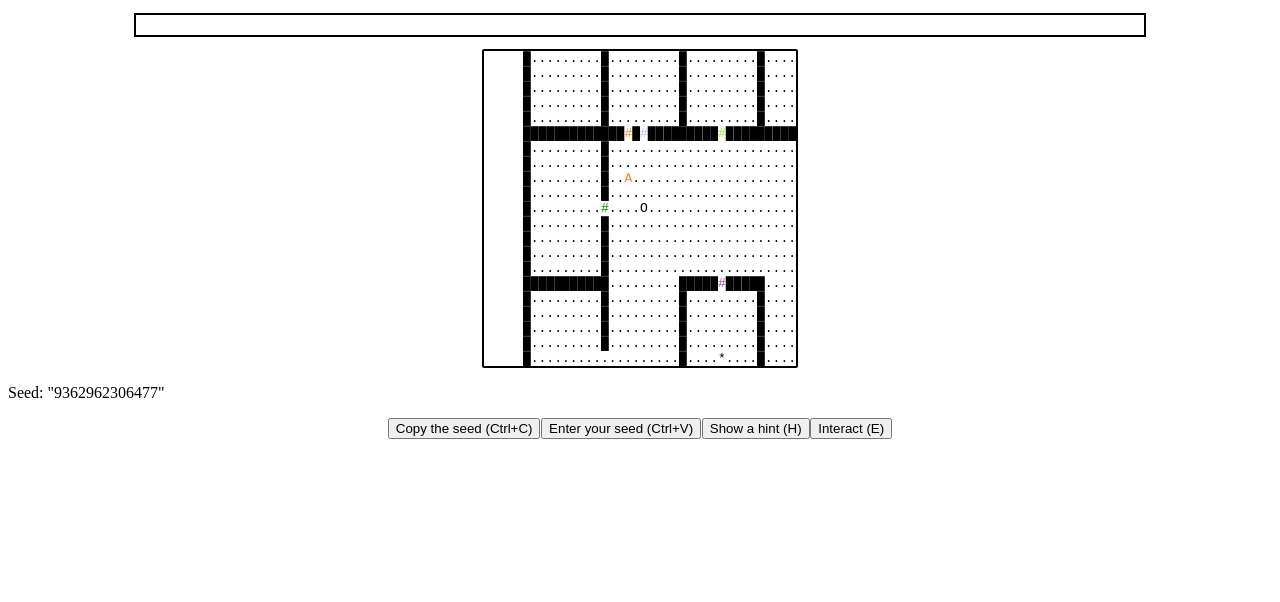
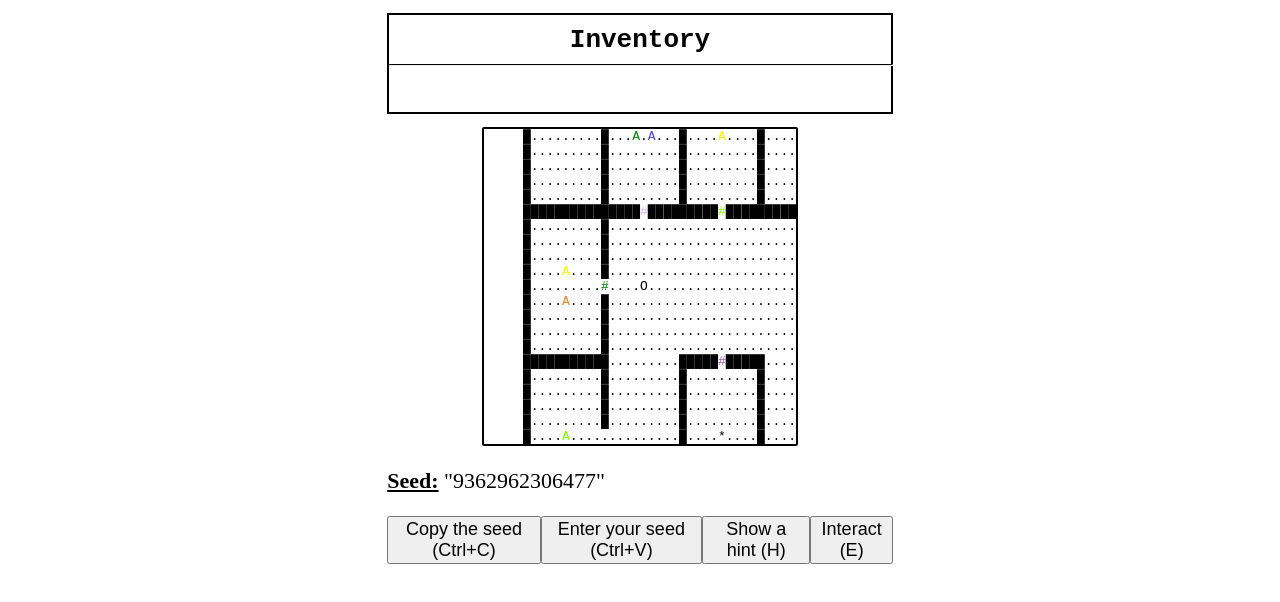
Before and after one commit to TheScientist14/RandomGame, a plain HTML site: page index.html in a window 1280 px wide. Drawn offline with Linux system fonts and the light colour scheme.

Commit message:
Chest generation

```diff
--- a/game.js
+++ b/game.js
@@ -146,7 +146,7 @@ function buildWorld() {
     generateColorGraph()
     // console.log(colorGraph)
     generateDoors()
-    generateChests()
+    generateChest()
     world[endRoom[1][1]][endRoom[1][0]] = star
 
     printWorld()
@@ -174,7 +174,7 @@ function generateColorGraph() {
 }
 
 function placeDoor(iRoom, iRoomColor) {
-    console.log(iRoom)
+    //console.log(iRoom)
     let doorCoord = iRoom[0]
     let doorColors = colorGraph[iRoomColor]
     world[doorCoord[1]][doorCoord[0]] = new DoorCell(doorColors)
@@ -186,8 +186,8 @@ function generateDoors() {
     chestRoomToColor.splice(endColor, 1)
     rand.permute(chestRoomToColor)
 
-    console.log(colorGraph)
-    console.log(chestRoomToColor)
+    //console.log(colorGraph)
+    //console.log(chestRoomToColor)
 
     chestRooms.forEach((room, roomIdx) => {
         placeDoor(room, chestRoomToColor[roomIdx])
@@ -328,3 +328,66 @@ function copySeed() {
     navigator.clipboard.writeText(rand.seedTxt);
     alert("Copied the seed");
 }
+
+function getDoorOrientation(iCoordDoor, iCoordRoom) {
+    let vectorX = iCoordDoor[0] - iCoordRoom[0]
+    let vectorY = iCoordDoor[1] - iCoordRoom[1]
+    let vectorLength = vectorX + vectorY
+
+    let vectorDir = [vectorX / vectorLength, vectorY / vectorLength]
+
+    return vectorDir
+}
+
+function generateChest() {
+    chestRoomToColor.length = 0
+    chestRoomToColor.push(...Array(nbColor).keys())
+    chestRoomToColor.splice(endColor, 1)
+    rand.permute(chestRoomToColor)
+
+    //console.log(colorGraph)
+    //console.log(chestRoomToColor)
+
+    chestRooms.forEach((room, roomIndex) => {
+        placeChest(room, chestRoomToColor[roomIndex])
+    })
+    placeChest(endRoom, endColor)
+
+
+}
+
+function placeChest(iRoom, iRoomColor) {
+    let roomCenterCoord = iRoom[1]
+    let chestColors = colorGraph[iRoomColor]
+    if (chestColors == null) return
+
+    let doorOrientation = getDoorOrientation(iRoom[0], iRoom[1])
+    console.log(doorOrientation)
+
+    switch (chestColors.length)
+    {
+        case 1:
+            world[roomCenterCoord[1]][roomCenterCoord[0]] = new ChestCell(chestColors[0])
+            console.log("case 1")
+            break;
+
+        case 2:
+            world[roomCenterCoord[1]+doorOrientation[0]][roomCenterCoord[0]-doorOrientation[1]] = new ChestCell(chestColors[0])
+            world[roomCenterCoord[1]-doorOrientation[0]][roomCenterCoord[0]+doorOrientation[1]] = new ChestCell(chestColors[1])
+
+            console.log("case 2")
+            break;
+
+        case 3:
+            world[roomCenterCoord[1] + doorOrientation[0]][roomCenterCoord[0] - doorOrientation[1]] = new ChestCell(chestColors[0])
+            world[roomCenterCoord[1] - doorOrientation[0]][roomCenterCoord[0] + doorOrientation[1]] = new ChestCell(chestColors[1])
+            world[roomCenterCoord[1] - doorOrientation[1]][roomCenterCoord[0] - doorOrientation[0]] = new ChestCell(chestColors[2])
+            console.log("case 3")
+            break;
+
+        default:
+
+            console.log("default")
+            break;
+    }
+}
--- a/index.css
+++ b/index.css
@@ -10,18 +10,55 @@
     caret-color: transparent;
 }
 
-.keyContainer {
+.inventoryContainer {
     display: flex;
+    flex-direction:column;
     font-family: monospace;
     font-weight: bold;
     border: solid 2px black;
-    margin-left: 10%;
-    margin-right: 10%;
+    margin-left: 30%;
+    margin-right: 30%;
     margin-top: 1%;
     margin-bottom: 1%;
-    justify-content: space-around;
     padding-top: 10px;
     padding-bottom: 10px;
+    align-items: center;
+}
+
+.inventoryTitle {
+    font-size:26px;
+    font-weight: bold;
+    margin-bottom:0.5%
+}
+
+hr{
+    border-top: solid 1px black;
+    width: 100%;
+}
+
+.keyContainer {
+    display: flex;
+    justify-content: space-between;
+    align-self:normal;
+    font-family: monospace;
+    font-weight: bold;
+    font-size: 24px;
+    margin-left: 20%;
+    margin-right: 20%;
+    margin-top: 1%;
+    margin-bottom: 1%;
+    padding-top: 10px;
+    padding-bottom: 10px;
+}
+
+#randomGame:focus {
+    caret-color: transparent;
+    border-radius: 2px;
+}
+
+.seedDisplay{
+    margin-left: 30%;
+    font-size: 22px;
 }
 
 .button-shortcut {
@@ -32,13 +69,21 @@
     justify-content: space-evenly;
 }
 
-#copySeed {}
+#copySeed {
+    font-size: 18px;
+}
 
-#pasteSeed {}
+#pasteSeed {
+    font-size: 18px;
+}
 
-#showHint {}
+#showHint {
+    font-size: 18px;
+}
 
-.interact {}
+#interact {
+    font-size: 18px;
+}
 
 .col0 {
     color: rgb(237, 28, 36);
--- a/index.html
+++ b/index.html
@@ -12,11 +12,13 @@
 </head>
 
 <body>
-    <div class="keyContainer" id="keyContainer">
-        <div></div>
+    <div class="inventoryContainer">
+        <div class="inventoryTitle"><b>Inventory</b></div>
+        <hr />
+        <div class="keyContainer" id="keyContainer"></div>
     </div>
     <div id="randomGame"></div>
-    <p>Seed: <span id="seed"></span></p>
+    <p class="seedDisplay"><b><u>Seed:</u></b> <span id="seed"></span></p>
     <div class="button-shortcut">
         <button id="copySeed">Copy the seed (Ctrl+C)</button>
         <button id="pasteSeed">Enter your seed (Ctrl+V)</button>
```
